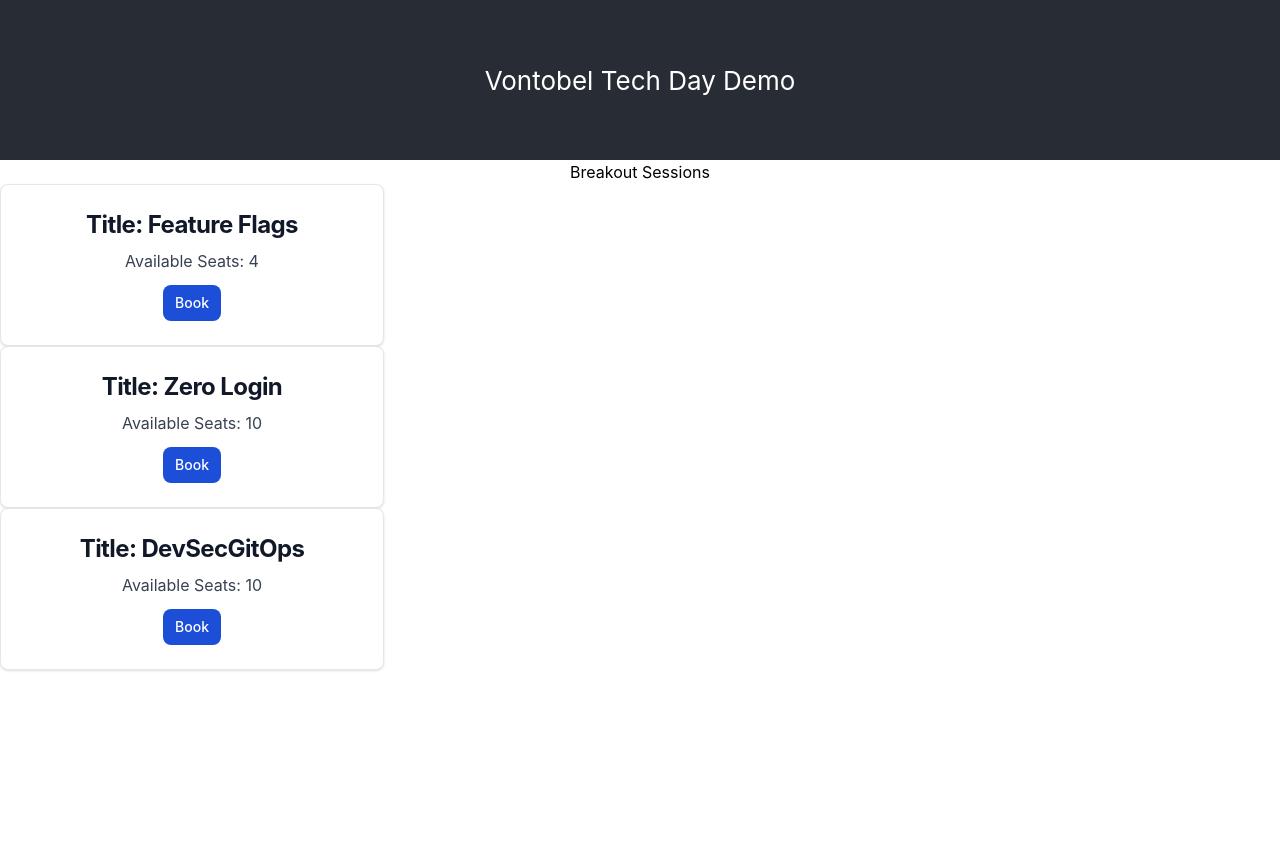
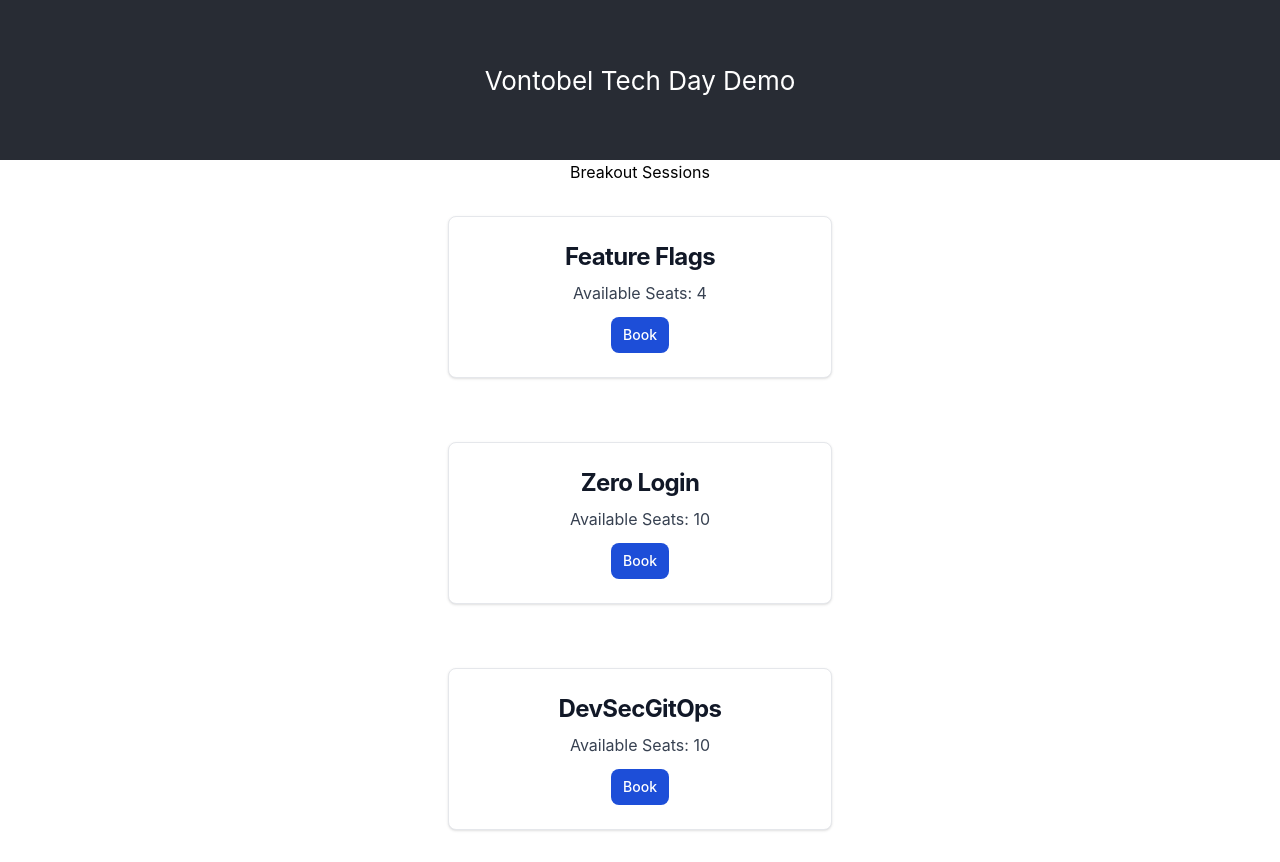
Before and after one commit to frnkst/vt-tech-day-demo, a React (Vite) app: page / in a window 1280 px wide. Before the commit the page ends 800 px from the top, so only its background shows below. Built offline with nearby package versions, Linux system fonts and the light colour scheme.

Commit message:
small fixes

```diff
--- a/src/App.tsx
+++ b/src/App.tsx
@@ -1,8 +1,5 @@
 import '@/App.css'
 
-
-
-function App() {
 const breakouts = [
   {
     title: "Feature Flags",
@@ -16,27 +13,28 @@
     title: "DevSecGitOps",
     availableSeats: 10
   }
-  ]
+];
 
+function App() {
   return (
     <div className="App">
       <header className="App-header">
         <h1>Vontobel Tech Day Demo</h1>
       </header>
       <h1>Breakout Sessions</h1>
+      <div className="flex flex-col items-center">
         {breakouts.map(breakout => (
             <div data-testid={breakout.title} key={breakout.title}
-              className="max-w-sm p-6 bg-white border border-gray-200 rounded-lg shadow dark:bg-gray-800 dark:border-gray-700">
-            <a href="#">
-              <h5 className="mb-2 text-2xl font-bold tracking-tight text-gray-900 dark:text-white">Title: {breakout.title}</h5>
-            </a>
+                 className="max-w-sm p-6 bg-white border border-gray-200 rounded-lg shadow dark:bg-gray-800 dark:border-gray-700 w-3/4 m-8">
+              <h5 className="mb-2 text-2xl font-bold tracking-tight text-gray-900 dark:text-white">{breakout.title}</h5>
               <p className="mb-3 font-normal text-gray-700 dark:text-gray-400">Available Seats: {breakout.availableSeats}</p>
-            <a href="#"
+              <button
                   className="inline-flex items-center px-3 py-2 text-sm font-medium text-center text-white bg-blue-700 rounded-lg hover:bg-blue-800 focus:ring-4 focus:outline-none focus:ring-blue-300 dark:bg-blue-600 dark:hover:bg-blue-700 dark:focus:ring-blue-800">
                 Book
-            </a>
+              </button>
             </div>
         ))}
+      </div>
     </div>
   )
 }
```
Also changed, not shown: 1 other file (tests, documents, lock files or other folders). Lines whose indentation alone changed are shown as unchanged.
